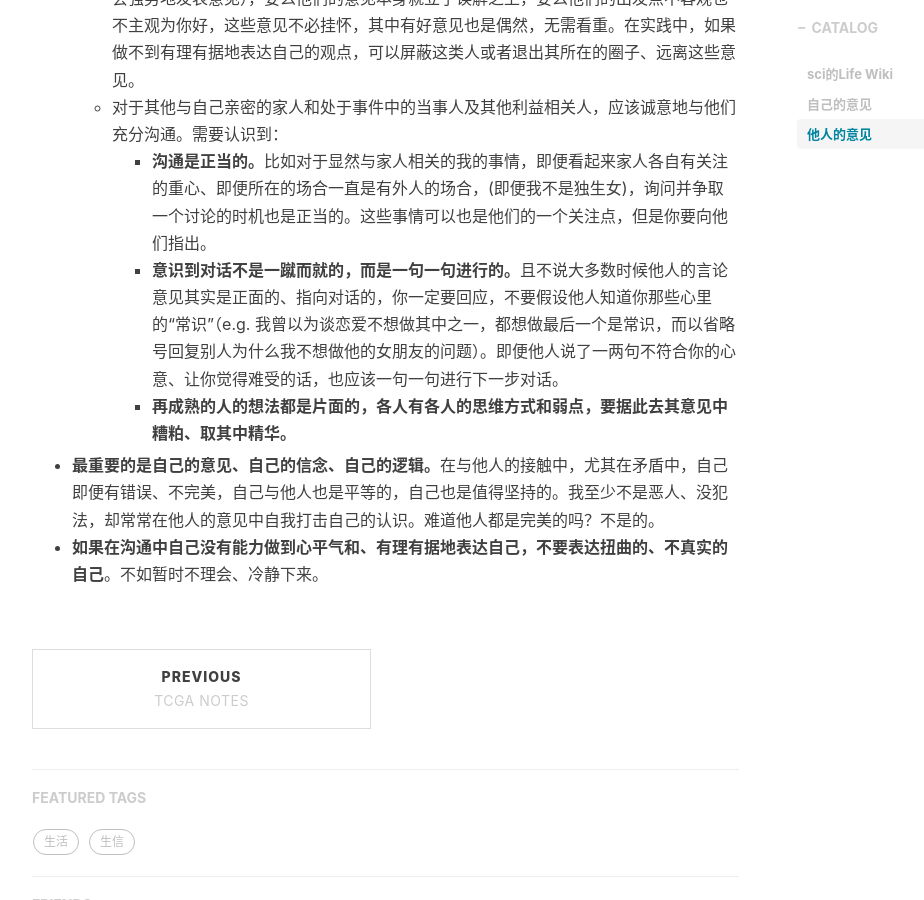
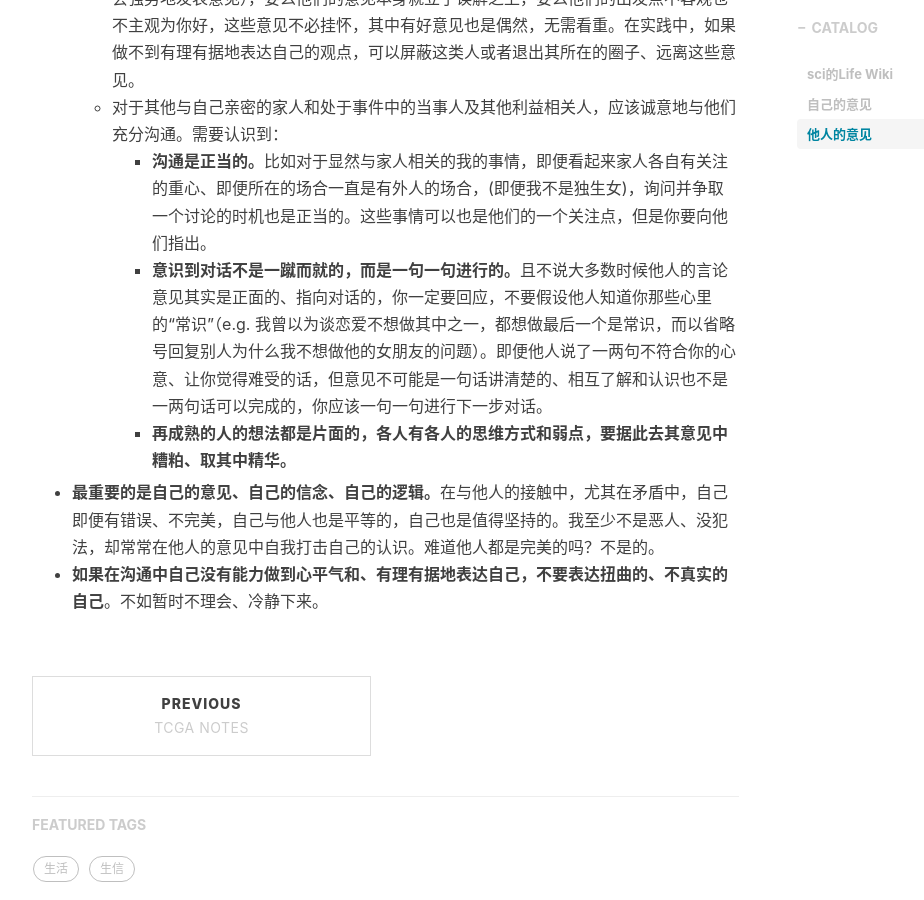
Before and after one commit to brainfo/brainfo.github.io, a Jekyll site: the page built from _posts/2021-08-14-Life-Wiki.md, in a window 1280 px wide and 900 px high, scrolled down 1471 px. Shown: the whole window, without its empty margins (233-1157 px from the left). Built offline with Jekyll 4.4.1, drawn with Linux system fonts in a browser that asks for light colours; nearby versions of some CDN libraries; comment, search, counter and statistics services are not loaded.

Commit message:
Update 2021-08-14-Life-Wiki.md

```diff
--- a/_posts/2021-08-14-Life-Wiki.md
+++ b/_posts/2021-08-14-Life-Wiki.md
@@ -35,7 +35,7 @@ tags:
   - 对于根本不了解事情的外人和/或利益相左/对你有所企图的人（比如有些已经绝交的人也会强势地发表意见），要么他们的意见本身就立于误解之上，要么他们的出发点不客观也不主观为你好，这些意见不必挂怀，其中有好意见也是偶然，无需看重。在实践中，如果做不到有理有据地表达自己的观点，可以屏蔽这类人或者退出其所在的圈子、远离这些意见。
   - 对于其他与自己亲密的家人和处于事件中的当事人及其他利益相关人，应该诚意地与他们充分沟通。需要认识到：
     - **沟通是正当的。**比如对于显然与家人相关的我的事情，即便看起来家人各自有关注的重心、即便所在的场合一直是有外人的场合，(即便我不是独生女)，询问并争取一个讨论的时机也是正当的。这些事情可以也是他们的一个关注点，但是你要向他们指出。
-    - **意识到对话不是一蹴而就的，而是一句一句进行的。**且不说大多数时候他人的言论意见其实是正面的、指向对话的，你一定要回应，不要假设他人知道你那些心里的“常识”（e.g. 我曾以为谈恋爱不想做其中之一，都想做最后一个是常识，而以省略号回复别人为什么我不想做他的女朋友的问题）。即便他人说了一两句不符合你的心意、让你觉得难受的话，也应该一句一句进行下一步对话。
+    - **意识到对话不是一蹴而就的，而是一句一句进行的。**且不说大多数时候他人的言论意见其实是正面的、指向对话的，你一定要回应，不要假设他人知道你那些心里的“常识”（e.g. 我曾以为谈恋爱不想做其中之一，都想做最后一个是常识，而以省略号回复别人为什么我不想做他的女朋友的问题）。即便他人说了一两句不符合你的心意、让你觉得难受的话，但意见不可能是一句话讲清楚的、相互了解和认识也不是一两句话可以完成的，你应该一句一句进行下一步对话。
     - **再成熟的人的想法都是片面的，各人有各人的思维方式和弱点，要据此去其意见中糟粕、取其中精华。**
 - **最重要的是自己的意见、自己的信念、自己的逻辑。**在与他人的接触中，尤其在矛盾中，自己即便有错误、不完美，自己与他人也是平等的，自己也是值得坚持的。我至少不是恶人、没犯法，却常常在他人的意见中自我打击自己的认识。难道他人都是完美的吗？不是的。
 - **如果在沟通中自己没有能力做到心平气和、有理有据地表达自己，不要表达扭曲的、不真实的自己**。不如暂时不理会、冷静下来。
```
